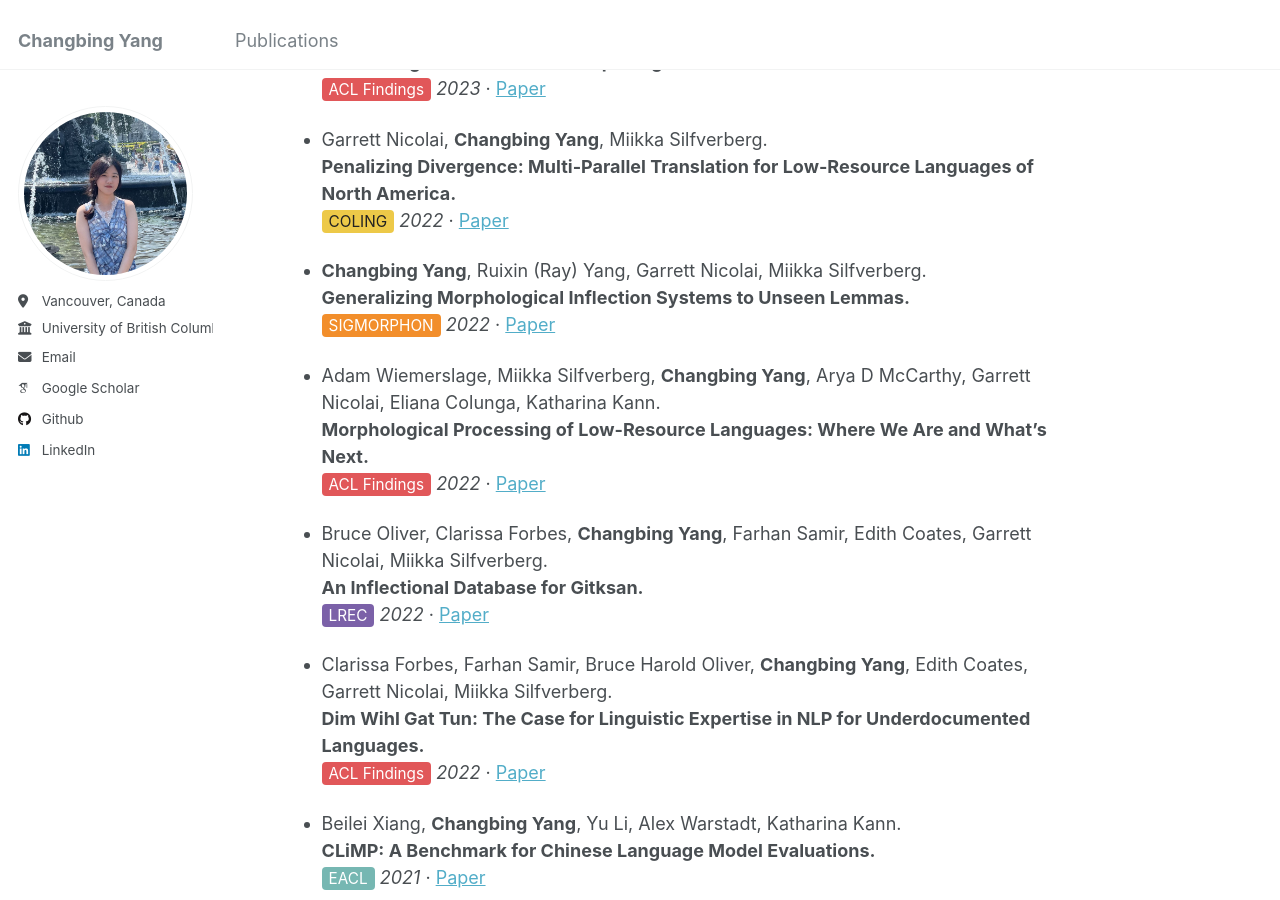
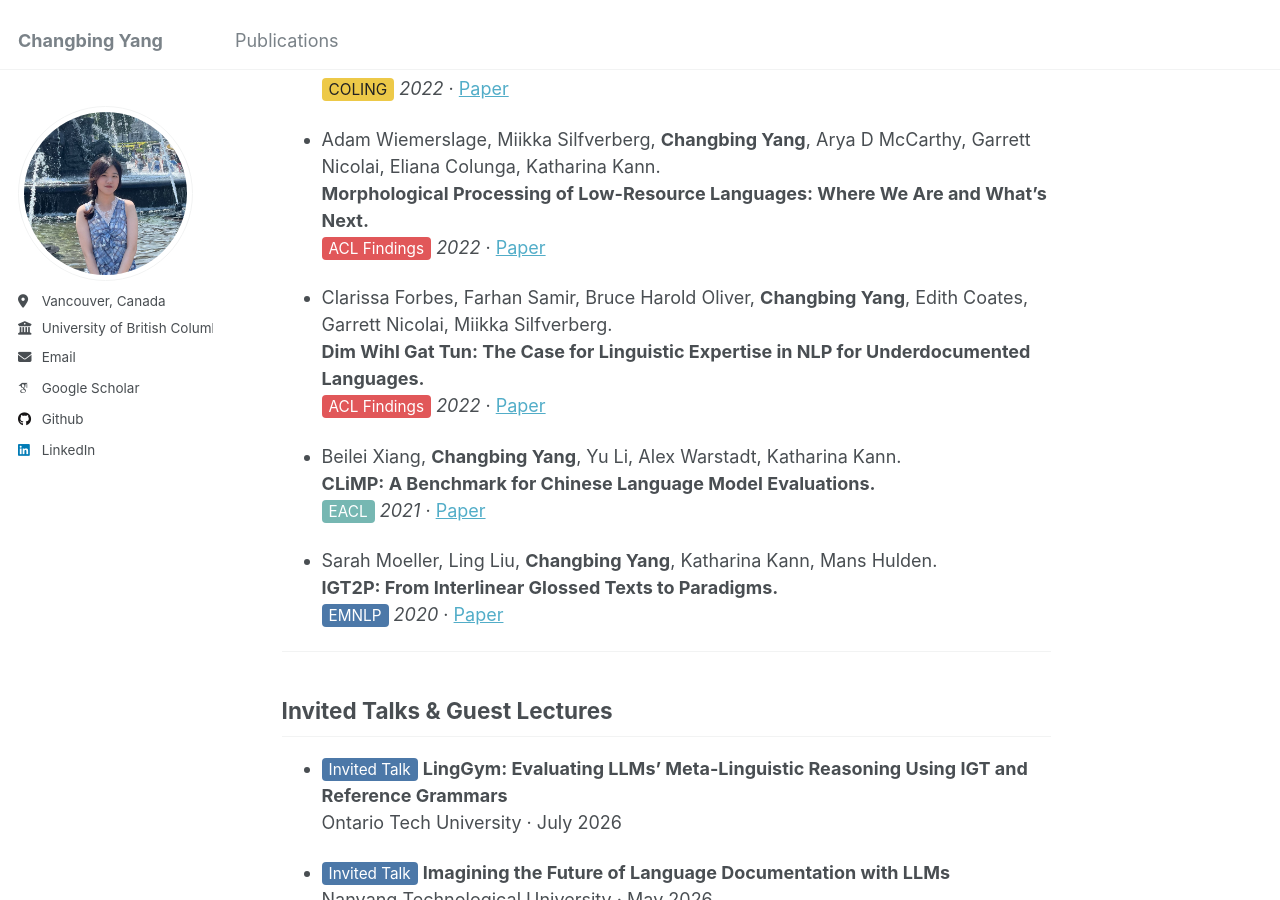
Before and after one commit to changbingY/changbingY.github.io, a Jekyll site: the page built from _pages/about.md, in a window 1280 px wide and 900 px high, scrolled down 1669 px. Built offline with Jekyll 4.4.1, drawn with Linux system fonts in a browser that asks for light colours; some web fonts are replaced; some of the changed text lies outside the part shown.

Commit message:
Update about.md

```diff
--- a/_pages/about.md
+++ b/_pages/about.md
@@ -23,11 +23,7 @@ My research lies at the intersection of language and AI, with a focus on multili
 <p style="color: red;"><strong>I am currently on the job market and actively seeking research positions in both academia and industry. Please feel free to reach out if you think there might be a good fit!</strong></p>
 
 ---
-## Publications
-
-- **Changbing Yang**, Patricia Anderson, Godfred Agyapong, Sarah Moeller.
-  **Annotation Tools for Language Documentation: A Survey of Capabilities, Gaps, and Morphological Support.**
-  <span style="background-color:#8C6D9E;color:white;padding:2px 7px;border-radius:4px;font-size:0.85em;">ComputEL</span> *2026* · [Paper](https://aclanthology.org/2026.computel-1.9/) · <span style="background-color:#fff9c4;padding:2px 6px;border-radius:3px;">Travel Grant</span>
+## Selected Publications
 
 - **Changbing Yang**, Patrick Littell, Gabriel Bernier-Colborne, Yanfei Lu, Mengzhe Geng.
   **GlossMATE: Multi-Agent Translator Explanations for Glosses.**
@@ -57,22 +53,13 @@ My research lies at the intersection of language and AI, with a focus on multili
   **Penalizing Divergence: Multi-Parallel Translation for Low-Resource Languages of North America.**
   <span style="background-color:#EDC948;color:#222;padding:2px 7px;border-radius:4px;font-size:0.85em;">COLING</span> *2022* · [Paper](https://aclanthology.org/2022.coling-1.378/)
 
-- **Changbing Yang**, Ruixin (Ray) Yang, Garrett Nicolai, Miikka Silfverberg.
-  **Generalizing Morphological Inflection Systems to Unseen Lemmas.**
-  <span style="background-color:#F28E2B;color:white;padding:2px 7px;border-radius:4px;font-size:0.85em;">SIGMORPHON</span> *2022* · [Paper](https://aclanthology.org/2022.sigmorphon-1.23/)
-
 - Adam Wiemerslage, Miikka Silfverberg, **Changbing Yang**, Arya D McCarthy, Garrett Nicolai, Eliana Colunga, Katharina Kann.
   **Morphological Processing of Low-Resource Languages: Where We Are and What's Next.**
   <span style="background-color:#E15759;color:white;padding:2px 7px;border-radius:4px;font-size:0.85em;">ACL Findings</span> *2022* · [Paper](https://aclanthology.org/2022.findings-acl.80/)
 
-- Bruce Oliver, Clarissa Forbes, **Changbing Yang**, Farhan Samir, Edith Coates, Garrett Nicolai, Miikka Silfverberg.
-  **An Inflectional Database for Gitksan.**
-  <span style="background-color:#7B61A8;color:white;padding:2px 7px;border-radius:4px;font-size:0.85em;">LREC</span> *2022* · [Paper](https://aclanthology.org/2022.lrec-1.710/)
-
 - Clarissa Forbes, Farhan Samir, Bruce Harold Oliver, **Changbing Yang**, Edith Coates, Garrett Nicolai, Miikka Silfverberg.
   **Dim Wihl Gat Tun: The Case for Linguistic Expertise in NLP for Underdocumented Languages.**
   <span style="background-color:#E15759;color:white;padding:2px 7px;border-radius:4px;font-size:0.85em;">ACL Findings</span> *2022* · [Paper](https://aclanthology.org/2022.findings-acl.167/)
-
 
 - Beilei Xiang, **Changbing Yang**, Yu Li, Alex Warstadt, Katharina Kann.
   **CLiMP: A Benchmark for Chinese Language Model Evaluations.**
```
